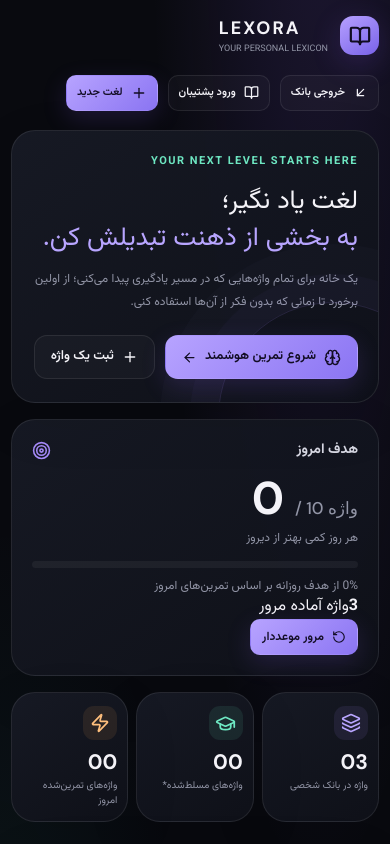
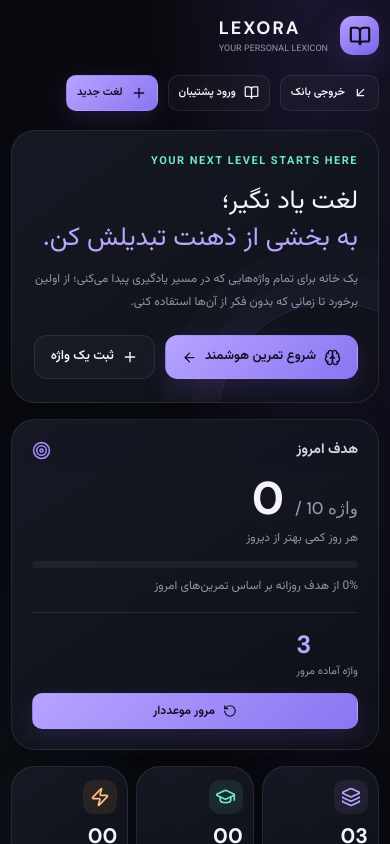
Before and after one commit to Rezadexi/LEXORA, a Next.js app: page /LEXORA/ in a window 390 px wide. Shown: the top 844 px of the page. Built offline with nearby package versions, Linux system fonts and the light colour scheme.

Commit message:
Style adaptive review and weakness analytics

```diff
--- a/app/globals.css
+++ b/app/globals.css
@@ -197,3 +197,20 @@
   .category-grid { grid-template-columns:1fr; gap:9px; }
   .category-toggle { min-height:54px; padding:12px; }
 }
+
+
+/* Adaptive review and learning analytics */
+.due-review-strip { display:flex; align-items:center; justify-content:space-between; gap:12px; margin-top:17px; padding-top:15px; border-top:1px solid var(--border); }
+.due-review-strip > div { display:flex; flex-direction:column; gap:3px; }
+.due-review-strip strong { font:700 25px "DM Sans","Vazirmatn",sans-serif; color:#b8a5ff; direction:ltr; }
+.due-review-strip span { color:var(--muted); font-size:11px; }
+.weak-list { display:grid; gap:9px; }
+.weak-row { display:flex; align-items:center; justify-content:space-between; gap:12px; padding:11px 12px; border:1px solid var(--border); border-radius:12px; background:#ffffff03; }
+.weak-row > div { display:grid; gap:4px; min-width:0; }
+.weak-row strong { font:600 13px "DM Sans","Vazirmatn",sans-serif; direction:ltr; text-align:right; overflow-wrap:anywhere; }
+.weak-row small { color:var(--muted); font-size:10px; }
+.weak-row > span { color:#ffbf7d; font:700 13px "DM Sans",sans-serif; direction:ltr; }
+@media (max-width:560px) {
+  .due-review-strip { align-items:flex-start; flex-direction:column; }
+  .due-review-strip .btn { width:100%; }
+}
```
